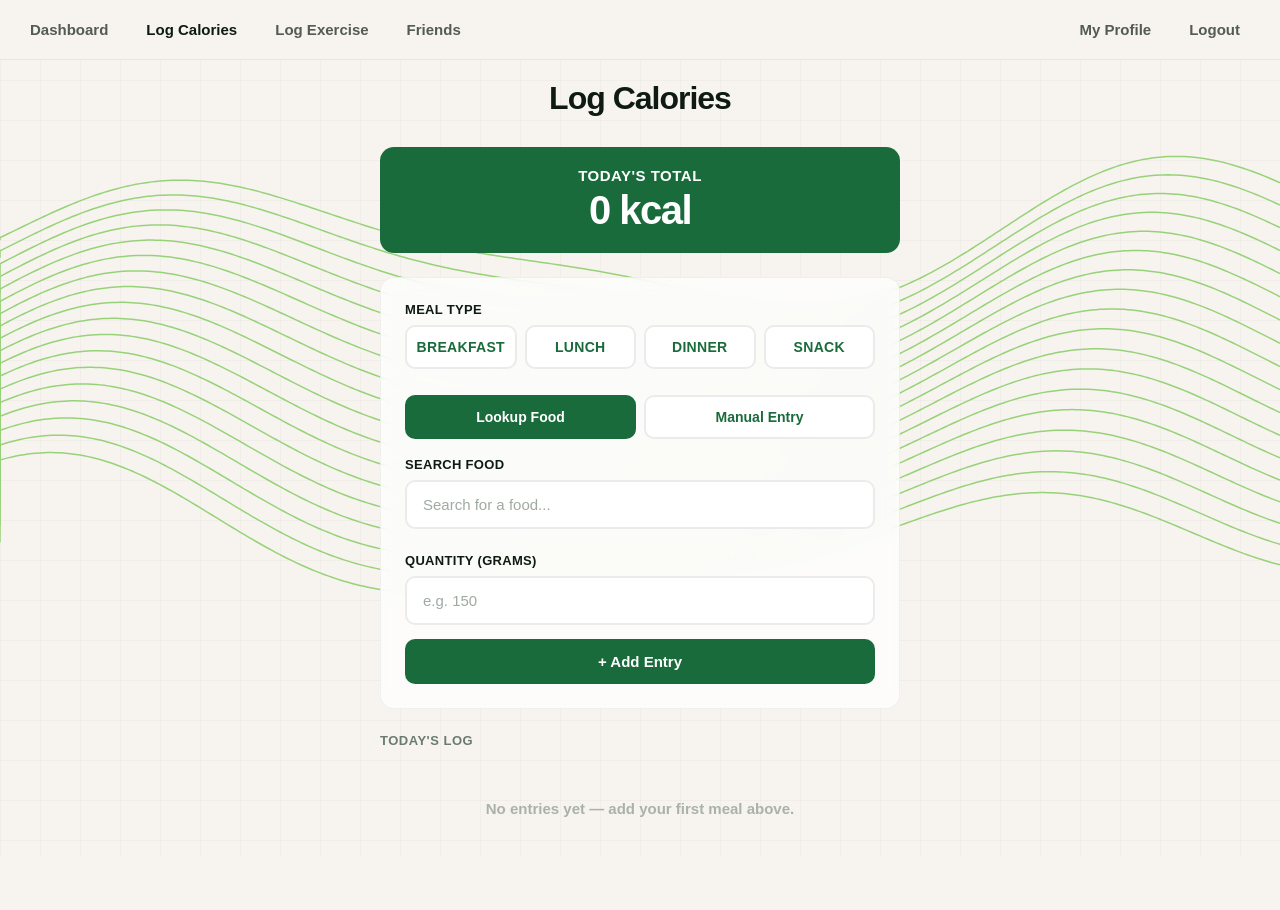
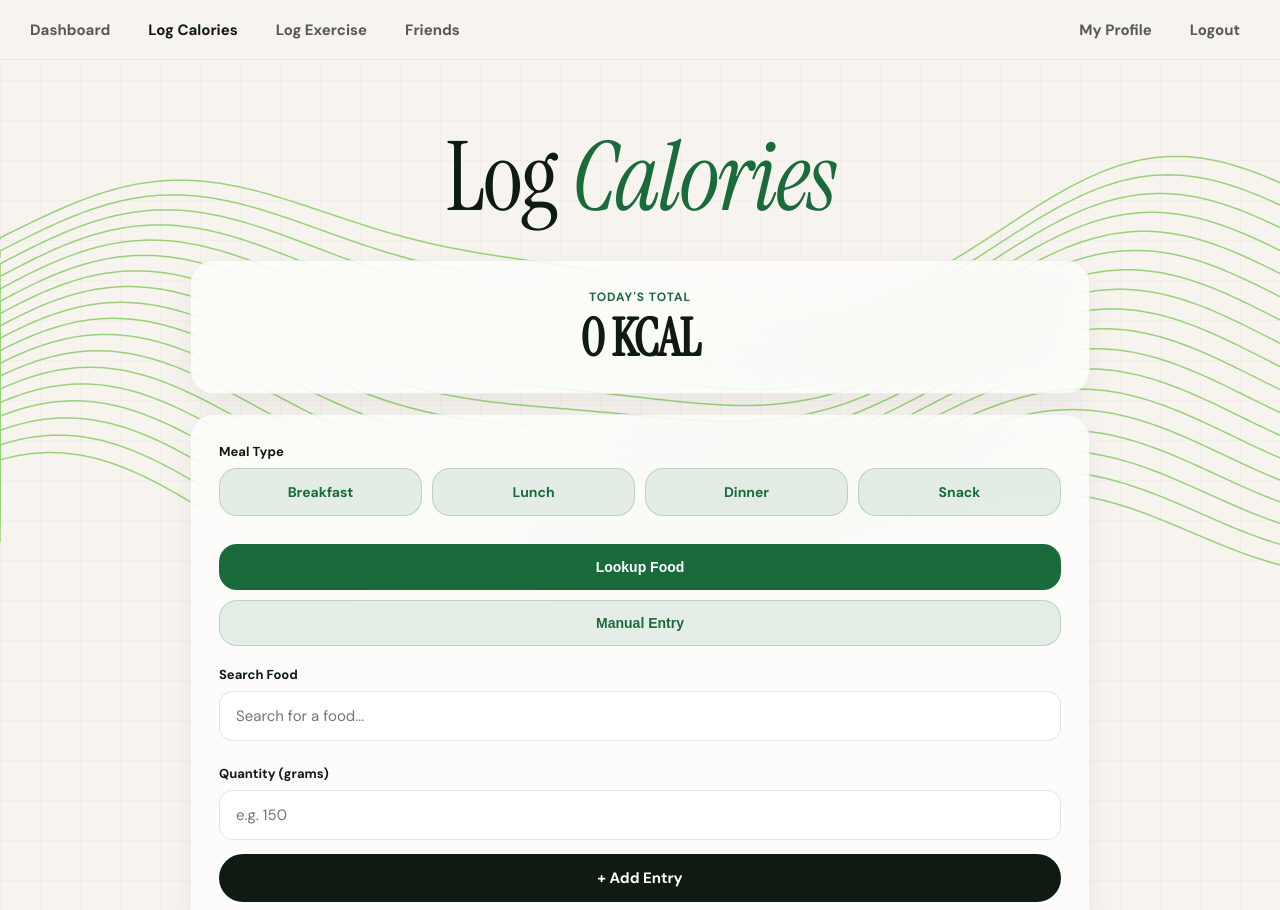
Before and after one commit to AidanHWood/CMP-5012B, a website: page Code/logCalories.html in a window 1280 px wide. Shown: the top 910 px of the page. Before the commit the page ends 857 px from the top, so only its background shows below. Drawn offline with Linux system fonts and the light colour scheme; no server answers.

Commit message:
LogCalories css update

```diff
--- a/Code/logCalories.css
+++ b/Code/logCalories.css
@@ -1,171 +1,182 @@
-:root {
-    --green:    #1a6b3c;
-    --green2:   #2d9156;
-    --lime:     #a8e063;
-    --cream:    #f7f4ef;
-    --dark:     #0e1a12;
-    --muted:    #6b7c6e;
+@import url("https://fonts.googleapis.com/css2?family=Instrument+Serif:ital@0;1&family=DM+Sans:wght@300;400;500;600;700&display=swap");
+
+.content {
+  position: relative;
+  z-index: 1;
+  min-height: 100vh;
+  padding: 130px 24px 80px;
 }
 
 .log-container {
-        max-width: 520px;
+  max-width: 900px;
   margin: 0 auto;
 }
 
 .page-heading {
+    font-family: "Instrument Serif", serif;
     text-align: center;
-        font-size: 32px;
-        font-weight: 900;
-        letter-spacing: -1px;
+
+    font-size: clamp(52px, 8vw, 96px);
+    line-height: 1.0;
+    letter-spacing: -2px;
+
     color: var(--dark);
-        margin-bottom: 30px;
+    margin-bottom: 34px;
+
+    font-weight: 500;
 }
 
-    /* Daily total banner */
-    .total-banner {
-        background: var(--green);
-        color: #fff;
-        text-align: center;
-        padding: 20px;
-        border-radius: 14px;
-        margin-bottom: 24px;
-        font-size: 15px;
-        font-weight: 700;
-        letter-spacing: 0.5px;
+.page-heading em {
+    color: var(--green);
+    font-style: italic;
 }
 
-    .total-banner .cal-number {
-        font-size: 40px;
-        font-weight: 900;
-        letter-spacing: -1.5px;
-        display: block;
-        margin-top: 4px;
+.total-banner,
+.form-card,
+.log-entry {
+  background: rgba(255, 255, 255, 0.72);
+  border: 1px solid rgba(0, 0, 0, 0.06);
+  border-radius: 24px;
+  backdrop-filter: blur(12px);
+  box-shadow: 0 12px 32px rgba(0, 0, 0, 0.06);
 }
 
-    /* Form card — matches your homepage glass style */
-    .form-card {
-        background: rgba(255, 255, 255, 0.75);
-        backdrop-filter: blur(8px);
-        border: 1px solid rgba(0, 0, 0, 0.05);
-        border-radius: 14px;
-        padding: 24px;
-        margin-bottom: 24px;
+.total-banner {
+  padding: 28px;
+  margin-bottom: 20px;
+  text-align: center;
+  color: var(--green);
+  font-size: 12px;
+  font-weight: 700;
+  letter-spacing: 0.08em;
+  text-transform: uppercase;
 }
 
-    .form-card label {
+.cal-number {
   display: block;
+  margin-top: 8px;
+  font-family: "Instrument Serif", serif;
+  font-size: 52px;
+  line-height: 1;
+  color: var(--dark);
+  letter-spacing: -1px;
+}
+
+.form-card {
+  padding: 28px;
+  margin-bottom: 28px;
+}
+
+.form-card label,
+.popup-label {
+  display: block;
+  margin-bottom: 8px;
   font-size: 13px;
   font-weight: 700;
   color: var(--dark);
-        margin-bottom: 8px;
-        letter-spacing: 0.3px;
-        text-transform: uppercase;
 }
 
-    /* Meal type radio buttons */
-    .meal-options {
+.meal-options,
+.entry-mode-buttons {
   display: flex;
-        gap: 8px;
-        margin-bottom: 18px;
+  gap: 10px;
   flex-wrap: wrap;
+  margin-bottom: 20px;
 }
 
 .meal-option {
   flex: 1;
-        min-width: 100px;
+  min-width: 120px;
 }
 
 .meal-option input[type="radio"] {
   display: none;
 }
 
-    .meal-option span {
+.meal-option span,
+.entry-mode-buttons button {
   display: block;
+  width: 100%;
   text-align: center;
-        padding: 12px 8px;
-        border: 2px solid rgba(0, 0, 0, 0.08);
-        border-radius: 10px;
+  padding: 14px 16px;
+  background: rgba(26, 107, 60, 0.1);
+  border: 1px solid rgba(26, 107, 60, 0.2);
+  border-radius: 18px;
+  color: var(--green);
   font-size: 14px;
   font-weight: 700;
-        color: var(--green);
   cursor: pointer;
-        transition: all 0.2s ease;
-        background: #fff;
+  transition: transform 0.2s, background 0.2s, color 0.2s;
 }
 
-    .meal-option span:hover {
-        border-color: rgba(0, 0, 0, 0.2);
+.meal-option span:hover,
+.entry-mode-buttons button:hover {
+  transform: translateY(-2px);
+  background: rgba(26, 107, 60, 0.16);
 }
 
-    .meal-option input[type="radio"]:checked + span {
-        border-color: #fff;
+.meal-option input[type="radio"]:checked + span,
+.entry-mode-buttons button.active {
   background: var(--green);
   color: #fff;
 }
 
-    /* Text and number inputs */
 .form-card input[type="text"],
-    .form-card input[type="number"] {
+.form-card input[type="number"],
+.popup-input,
+#m_meal_type {
   width: 100%;
   padding: 14px 16px;
-        border: 2px solid rgba(0, 0, 0, 0.08);
-        border-radius: 10px;
+  margin-bottom: 14px;
+  border: 1.5px solid rgba(0, 0, 0, 0.1);
+  border-radius: 14px;
+  background: #fff;
+  color: var(--dark);
+  font-family: "DM Sans", sans-serif;
   font-size: 15px;
-        font-family: inherit;
-        color: var(--dark);
-        background: #fff;
-        margin-bottom: 14px;
-        box-sizing: border-box;
-        transition: border-color 0.2s ease;
+  outline: none;
 }
 
-    .form-card input:focus {
-        outline: none;
-        border-color: var(--dark);
+.form-card input:focus,
+.popup-input:focus,
+#m_meal_type:focus {
+  border-color: var(--green);
 }
 
-    .form-card input::placeholder {
-        color: rgba(107, 124, 110, 0.65);
-    }
-
-    /* Submit button */
 .submit-btn {
   width: 100%;
-        padding: 14px;
-        background: var(--green);
+  padding: 14px 28px;
+  background: var(--dark);
   color: #fff;
   border: none;
-        border-radius: 10px;
+  border-radius: 100px;
   font-size: 15px;
   font-weight: 700;
-        font-family: inherit;
+  font-family: "DM Sans", sans-serif;
   cursor: pointer;
-        transition: opacity 0.2s ease;
+  transition: transform 0.2s, opacity 0.2s;
 }
 
 .submit-btn:hover {
-        opacity: 0.7;
+  transform: translateY(-2px);
+  opacity: 0.85;
 }
 
-    /* Log list */
 .log-section-title {
-        font-size: 13px;
+  margin-bottom: 12px;
+  color: var(--green);
+  font-size: 12px;
   font-weight: 700;
+  letter-spacing: 0.08em;
   text-transform: uppercase;
-        letter-spacing: 0.5px;
-        color: var(--muted);
-        margin-bottom: 12px;
 }
 
 .log-entry {
-        background: rgba(255, 255, 255, 0.75);
-        backdrop-filter: blur(8px);
-        border: 1px solid rgba(0, 0, 0, 0.05);
-        border-radius: 12px;
-        padding: 16px 20px;
-        margin-bottom: 8px;
+  padding: 18px 22px;
+  margin-bottom: 10px;
   display: flex;
   justify-content: space-between;
+  gap: 16px;
   align-items: center;
 }
 
@@ -176,17 +187,17 @@
 }
 
 .meal-tag {
+  color: var(--muted);
   font-size: 11px;
   font-weight: 700;
+  letter-spacing: 0.08em;
   text-transform: uppercase;
-        letter-spacing: 0.5px;
-        color: var(--muted);
 }
 
 .entry-desc {
+  color: var(--dark);
   font-size: 15px;
-        font-weight: 600;
-        color: var(--dark);
+  font-weight: 700;
 }
 
 .entry-right {
@@ -196,85 +207,48 @@
 }
 
 .entry-cals {
+  color: var(--green);
   font-size: 18px;
-        font-weight: 900;
-        color: var(--dark);
-        letter-spacing: -0.5px;
+  font-weight: 800;
 }
 
 .entry-cals small {
+  color: var(--muted);
   font-size: 12px;
-        font-weight: 600;
-        color: var(--muted);
 }
 
 .delete-btn {
-        background: none;
+  background: transparent;
   border: none;
+  color: rgba(107, 124, 110, 0.55);
   font-size: 18px;
-        color: rgba(107, 124, 110, 0.45);
   cursor: pointer;
-        padding: 4px;
-        transition: color 0.2s ease;
 }
 
 .delete-btn:hover {
-        color: #e53935;
+  color: #c0392b;
 }
 
 .empty-state {
+  padding: 36px 20px;
   text-align: center;
-        padding: 40px 20px;
-        color: rgba(107, 124, 110, 0.55);
+  color: var(--muted);
   font-size: 15px;
   font-weight: 600;
 }
-    .entry-mode-buttons {
-        display: flex;
-        gap: 8px;
-        margin-bottom: 18px;
+
+@media (max-width: 768px) {
+  .content {
+    padding-top: 110px;
   }
 
-    .entry-mode-buttons button {
-        flex: 1;
-        padding: 12px 8px;
-        border: 2px solid rgba(0, 0, 0, 0.08);
-        border-radius: 10px;
-        font-size: 14px;
-        font-weight: 700;
-        cursor: pointer;
-        transition: all 0.2s ease;
-        background: #fff;
-        color: var(--green);
+  .form-card,
+  .total-banner {
+    padding: 22px;
   }
 
-    .entry-mode-buttons button:hover {
-        border-color: rgba(0, 0, 0, 0.2);
+  .log-entry {
+    align-items: flex-start;
+    flex-direction: column;
   }
-
-    .entry-mode-buttons button.active {
-        background: var(--green);
-        color: #fff;
-        border-color: var(--green);
 }
-
-    #m_food_name {
-        margin-bottom: 14px;
-        width: 415px;
-    }
-
-    #m_quantity {
-        margin-bottom: 14px;
-    }
-    #m_meal_type {
-        height: 35px;
-        border-radius: 5px;
-        border: 1px solid rgba(26, 107, 60, 0.2);
-        width: 190px;
-        appearance: none;
-        -webkit-appearance: none;
-    }
-
-    .content {
-        padding-top: 80px;
-    }
--- a/Code/logCalories.html
+++ b/Code/logCalories.html
@@ -32,8 +32,7 @@
 
     <div class="content">
       <div class="log-container">
-        <h1 class="page-heading">Log Calories</h1>
-
+          <h1 class="page-heading">Log <em>Calories</em></h1>
         <div class="total-banner">
           TODAY'S TOTAL
           <span class="cal-number" id="totalCals">0 kcal</span>
```
Lines whose indentation alone changed are shown as unchanged.
